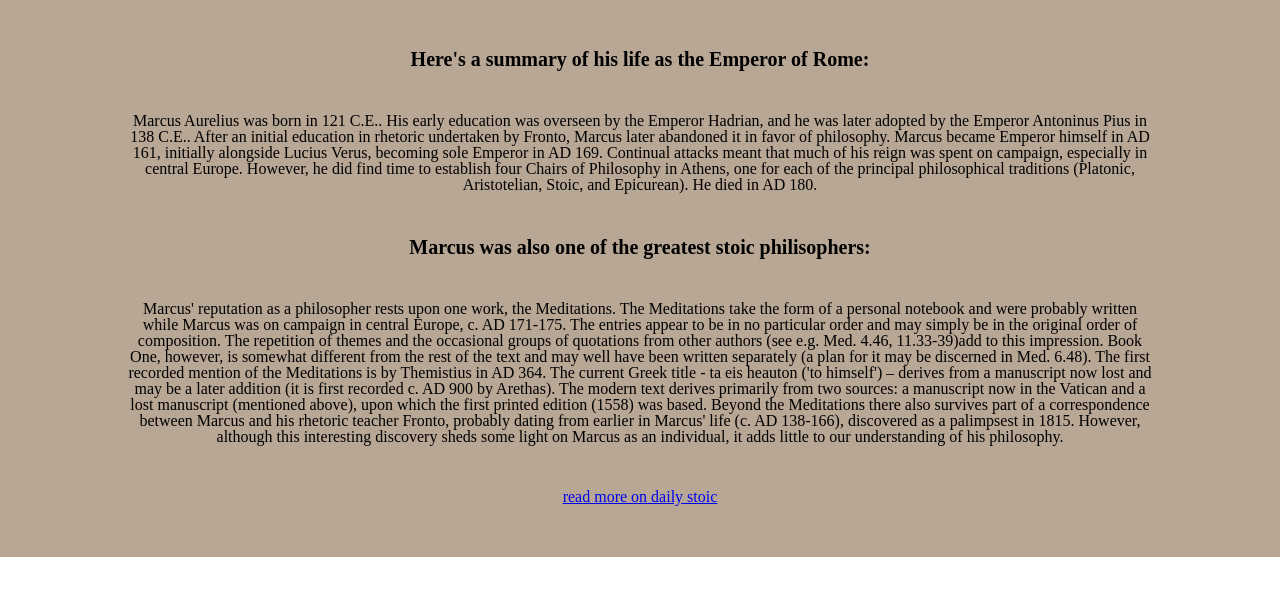
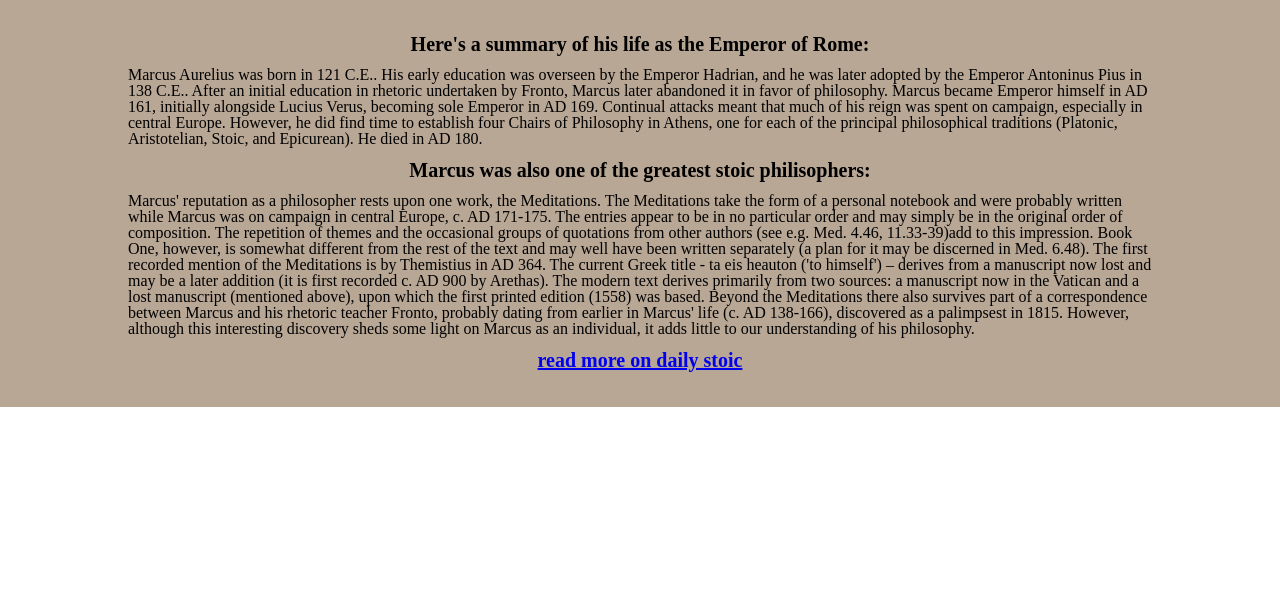
Before and after one commit to superspike7/avion_tribute-page, a plain HTML site: page index.html in a window 1280 px wide. Shown: the part 153-748 px from the top of the page. Drawn offline with Linux system fonts and the light colour scheme.

Commit message:
cleaning up spacing

```diff
--- a/styles.css
+++ b/styles.css
@@ -80,9 +80,8 @@ table {
 }
 
 #tribute-info {
-	text-align: center;
 	width: 80vw;
-	height: 500px;
+	height: 350px;
 	margin: 0 auto;
 
 	display: flex;
@@ -90,7 +89,12 @@ table {
 	justify-content: space-around;
 }
 
-#tribute-info h3 {
+#tribute-info h3, a {
+	text-align: center;
 	font-weight: bold;
 	font-size: 20px;
 }
+
+#tribute-info p {
+	font-size: 16px;
+}
```
